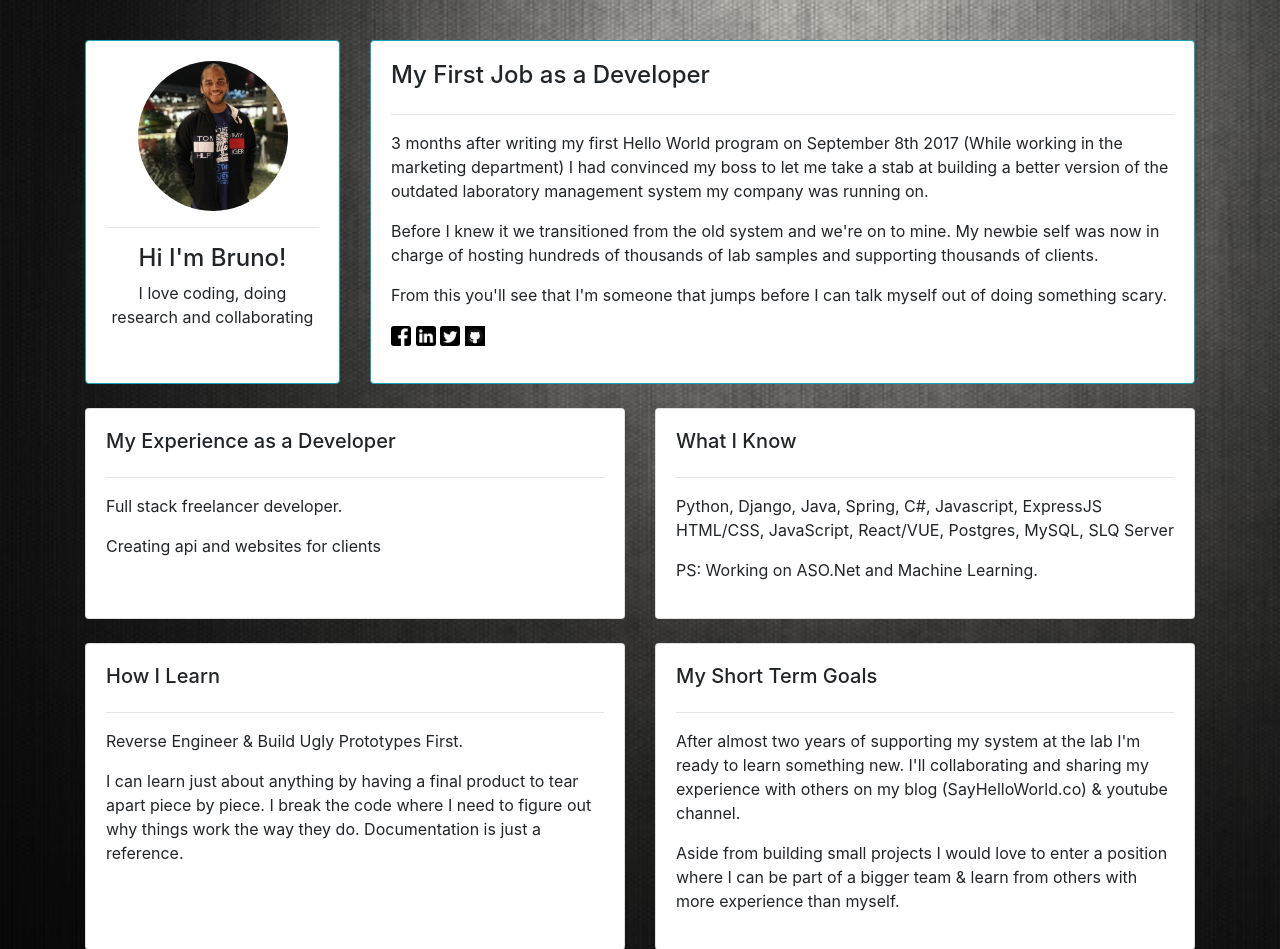
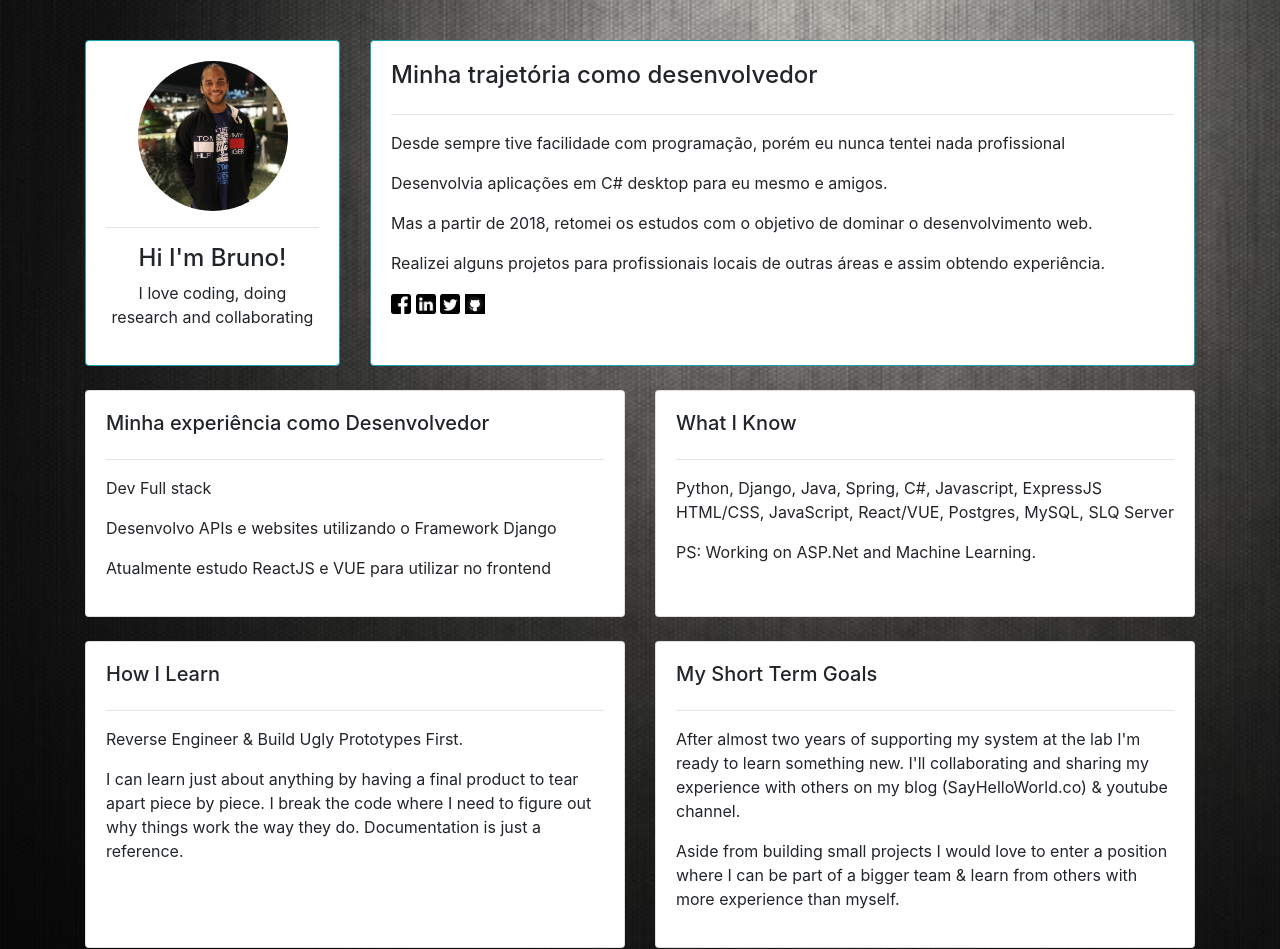
Before and after one commit to BrunoEstevamRJ/portifolio-django, a Django app: page / in a window 1280 px wide. Shown: the part 56-1005 px from the top of the page. Run offline with Django 3.2, Linux system fonts and the light colour scheme; some libraries are stand-ins or nearby versions.

Commit message:
Update home.html

```diff
--- a/mywebsite/base/templates/base/home.html
+++ b/mywebsite/base/templates/base/home.html
@@ -74,7 +74,7 @@
 
 
 
-        {% comment %} adicionar navbar com chamada pro CRUD de cadastro {% endcomment %}
+
         <br>
         <div class="container">
             <div class="row">
@@ -89,13 +89,15 @@
 
                 <div class="col-md-9">
                     <div class="card card-body h-100  border-info">
-                        <h4>My First Job as a Developer</h4>
+                        <h4>Minha trajetória como desenvolvedor</h4>
                         <hr>
-                        <p>3 months after writing my first Hello World program on September 8th 2017 (While working in the marketing department) I had convinced my boss to let me take a stab at building a better version of the outdated laboratory management system my company was running on.</p>
+                        <p>Desde sempre tive facilidade com programação, porém eu nunca tentei nada profissional</p>
 
-                        <p>Before I knew it we transitioned from the old system and we're on to mine. My newbie self was now in charge of hosting hundreds of thousands of lab samples and supporting thousands of clients.</p>
+                        <p>Desenvolvia aplicações em C# desktop para eu mesmo e amigos.</p>
 
-                        <p>From this you'll see that I'm someone that jumps before I can talk myself out of doing something scary.</p>
+                        <p>Mas a partir de 2018, retomei os estudos com o objetivo de dominar o desenvolvimento web.</p>
+
+                        <p>Realizei alguns projetos para profissionais locais de outras áreas e assim obtendo experiência.</p>
 
                         <ul class="social-links">
                             <a href="https://www.facebook.com/bruno.estevam.9469">
@@ -119,10 +121,12 @@
             <div class="row">
                 <div class="col-md-6">
                     <div class="card card-body h-100">
-                        <h5>My Experience as a Developer</h5>
+                        <h5>Minha experiência como Desenvolvedor</h5>
                         <hr>
-                        <p>Full stack freelancer developer.</p>
-                        <p>Creating api and websites for clients</p>
+                        <p>Dev Full stack</p>
+                        <p>Desenvolvo APIs e websites utilizando o Framework Django</p>
+                        <p>Atualmente estudo ReactJS e VUE para utilizar no frontend</p>
+
                     </div>
                 </div>
 
@@ -131,7 +135,7 @@
                         <h5>What I Know</h5>
                         <hr>
                         <p>Python, Django, Java, Spring, C#, Javascript, ExpressJS HTML/CSS, JavaScript, React/VUE, Postgres, MySQL, SLQ Server</p>
-                        <p>PS: Working on ASO.Net and Machine Learning.</p>
+                        <p>PS: Working on ASP.Net and Machine Learning.</p>
                     </div>
                 </div>
             </div>
```
